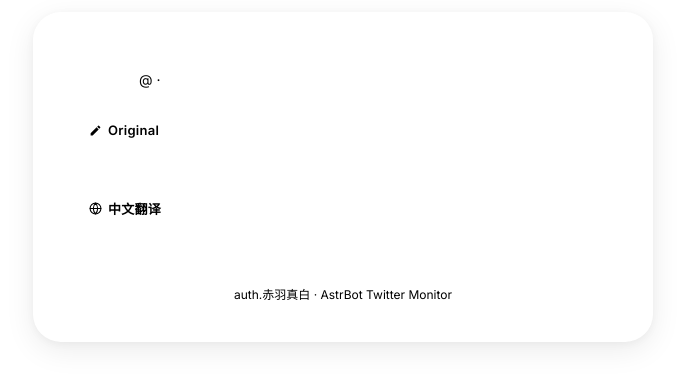
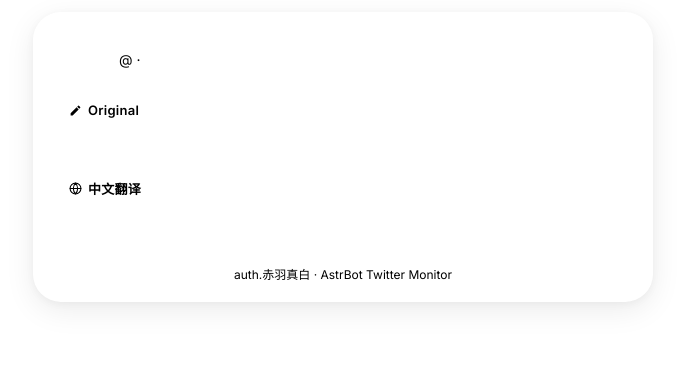
Before and after one commit to LilycleHeart/astrbot_plugin_denpa_push, a Python web app: template templates/tweet_card.html in a window 1280 px wide. Shown: the top 387 px of the page, without its empty margins (297-982 px from the left). Run offline with Jinja, Linux system fonts and the light colour scheme; the template is opened without the code that fills it, so the values that code supplies are empty.

Commit message:
fix: remove double border by eliminating card padding and border

```diff
--- a/templates/tweet_card.html
+++ b/templates/tweet_card.html
@@ -14,12 +14,11 @@ body{
 .light .card{--shadow:0 8px 30px rgba(0,0,0,0.08),0 2px 8px rgba(0,0,0,0.04)}
 .card{
   width:620px;background:var(--md-background);border-radius:28px;
-  padding:20px;box-shadow:var(--shadow);
-  border:1px solid rgba(var(--md-on-surface-variant-rgb),0.12);
-  display:flex;flex-direction:column;gap:12px;flex-shrink:0
+  overflow:hidden;box-shadow:var(--shadow);
+  display:flex;flex-direction:column;flex-shrink:0
 }
 .card-inner{
-  background:var(--md-surface-container);border-radius:20px;
+  background:var(--md-surface-container);border-radius:0;
   padding:20px;display:flex;flex-direction:column;gap:14px
 }
 .header{display:flex;align-items:center;gap:14px}
```
